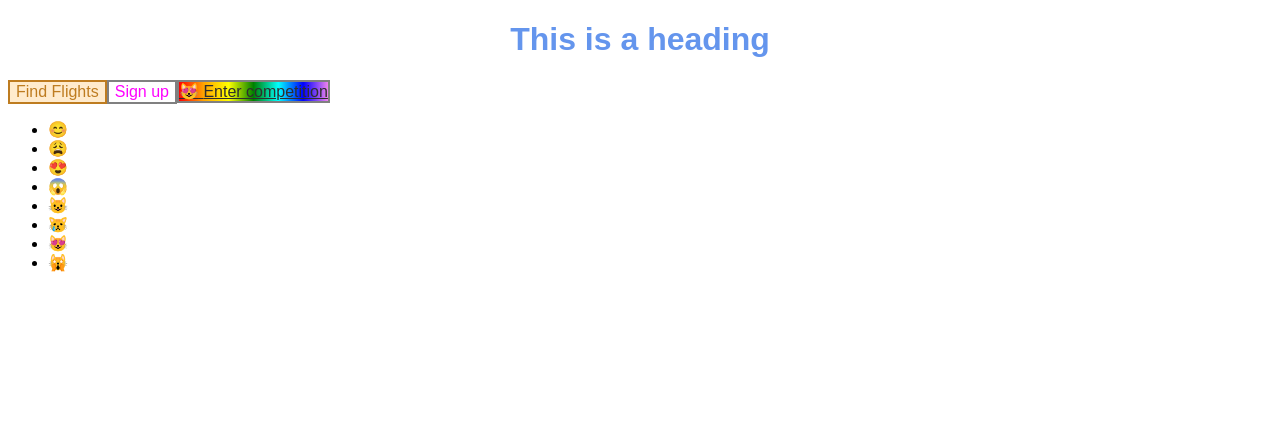
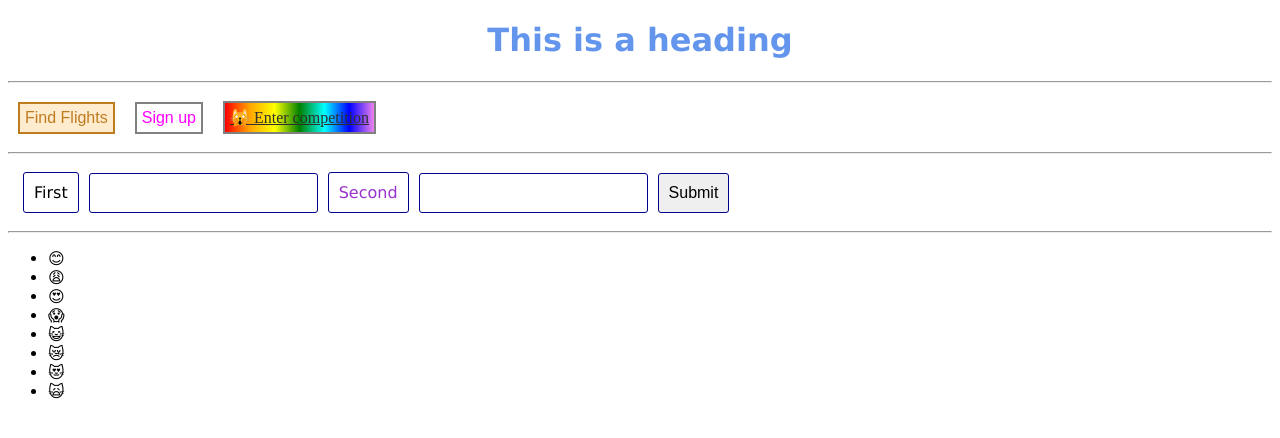
Before and after one commit to hannah-be/react-flight-booking, a React (Create React App) app: page / in a window 1280 px wide. Shown: the top 438 px of the page. Built offline with nearby package versions, Linux system fonts and the light colour scheme.

Commit message:
Add form component and refactor button

```diff
--- a/src/App.css
+++ b/src/App.css
@@ -1,8 +1,39 @@
+body {
+  font-family: "Verdana";
+}
+
 h1 {
   color: cornflowerblue;
   text-align: center;
 }
 
-/* li {
-  transform: scaleY(-1);
-} */
+button {
+  margin: 10px;
+  padding: 5px;
+}
+
+a {
+  margin: 10px;
+  padding: 5px;
+  font-family: "Times New Roman"
+}
+
+Form {
+  margin: 5px;
+  padding: 5px;
+}
+
+input, label {
+  margin: 5px;
+  padding: 10px;
+  font-size: 1rem;
+  display: inline-block;
+
+  border-radius: 3px;
+  border-style: none;
+  border: 1px solid darkblue;
+}
+
+.primary {
+  color: darkorchid;
+}
--- a/src/App.js
+++ b/src/App.js
@@ -5,6 +5,7 @@ import './App.css';
 // My custom components
 import Button from './components/Button';
 import Emoji from './components/Emoji';
+import Form from './components/Form'
 
 // Creates the class App and subclasses Component
 class App extends Component {
@@ -15,6 +16,7 @@ class App extends Component {
       // Note 'className' rather than 'class' in JSX - otherwise very similar to HTML
       <div className="App">
         <h1>This is a heading</h1>
+        <hr />
         <Button primary >
           Find Flights
         </Button>
@@ -22,10 +24,14 @@ class App extends Component {
           Sign up
         </Button>
         <Button magic href="/competition">
-          <Emoji cat emotion='love' />
+          <Emoji cat emotion='fear' />
           { ' ' }
           Enter competition
           </Button>
+          <hr />
+          <Form firstInput="First" secondInput="Second" primary={true} >
+            </Form>
+          <hr />
         <ul>
           <li><Emoji /></li>
           <li><Emoji emotion = 'sad' /></li>
--- a/src/components/Button.js
+++ b/src/components/Button.js
@@ -17,28 +17,26 @@ function Button({
   if (magic) {
     className += ' btn--rainbow'
   }
-  const renderLink = !!href
-  const Component = renderLink ? 'a' : 'button'
+  // If href exists, render a link, otherwise render a button
+  const renderAnchor = !!href
+  // 'Component' is a custom component
+  const Component = renderAnchor ? 'a' : 'button'
 
-  return (
-    <Component href={ href } className={ className }>
-    { children }
-    </Component>
-  )
+    return (
+      <Component href={ href } className={ className }>
+        { children }
+      </Component>
+    )
 
-  // if (renderLink) {
-  //   return (
-  //     <a href={ href } className={ className }>
-  //       { children }
-  //       </a>
-  //   )
-  // } else {
-  //   return (
-  //     <button className={ className }>
-  //       { children }
-  //     </button>
-  //   )
-  // }
+
+
+  // return (
+  //   <Component href={ href } className={ className }>
+  //   { children }
+  //   </Component>
+  // )
+
+
 }
 
 // Export default is the modern version of module.exports = Button
--- a/src/components/Emoji.js
+++ b/src/components/Emoji.js
@@ -35,4 +35,3 @@ function Emoji({
 }
 
 export default Emoji
-// module.exports = Emoji
--- /dev/null
+++ b/src/components/Form.js
@@ -0,0 +1,27 @@
+import React from 'react'
+
+function Form({
+  primary = false,
+  firstInput,
+  secondInput
+}) {
+  let className = ""
+  if (primary) {
+    className="primary"
+  }
+  return (
+    <form>
+      <label>
+        { firstInput }
+        </label>
+        <input type="text" name="name" />
+        <label className={className}>
+          { secondInput }
+        </label>
+        <input type="text" name="color" className={className} />
+        <input type="submit" value="Submit" />
+      </form>
+  )
+}
+
+export default Form
```
Also changed, not shown: 1 other file (tests, documents, lock files or other folders).
